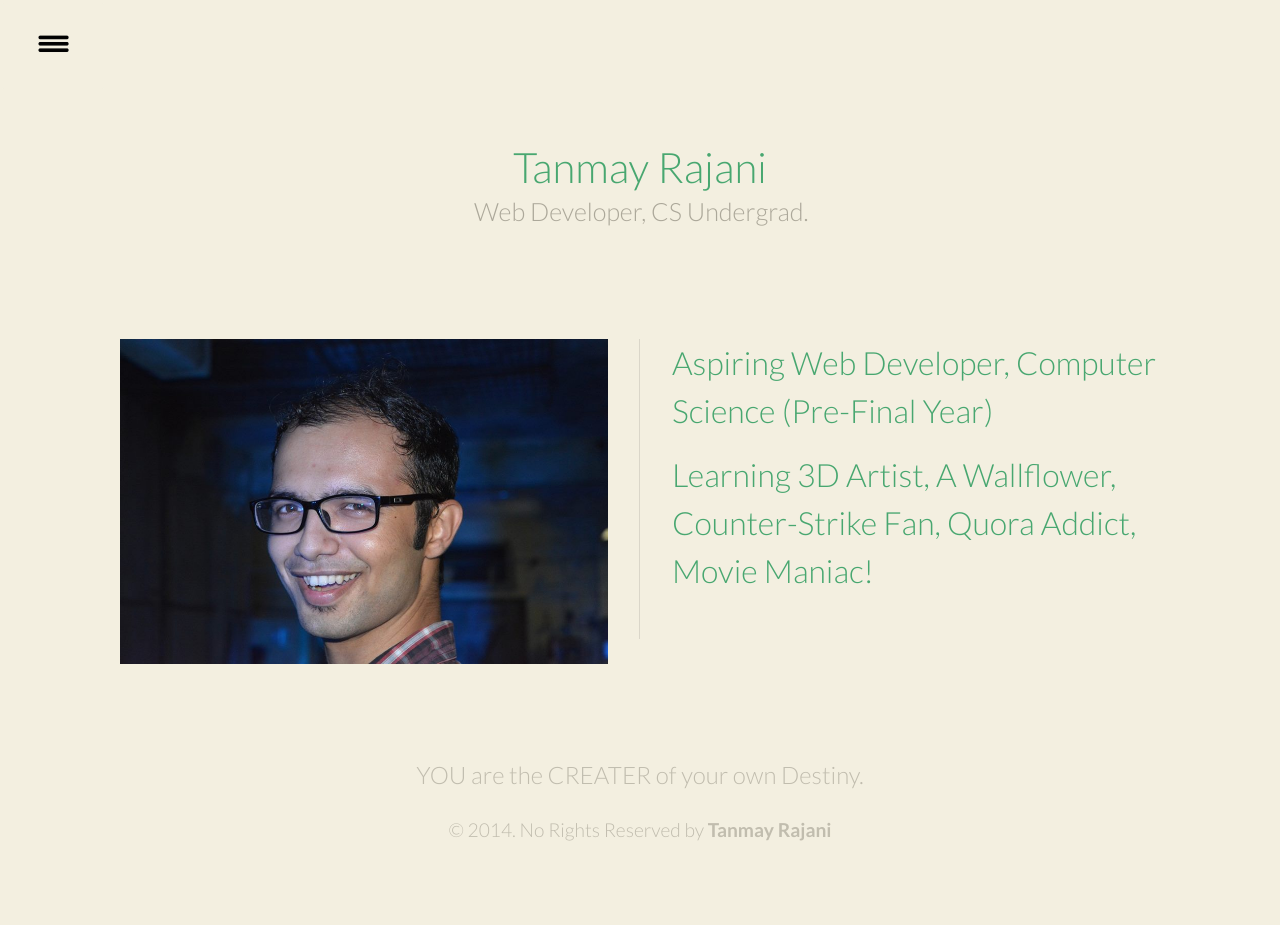
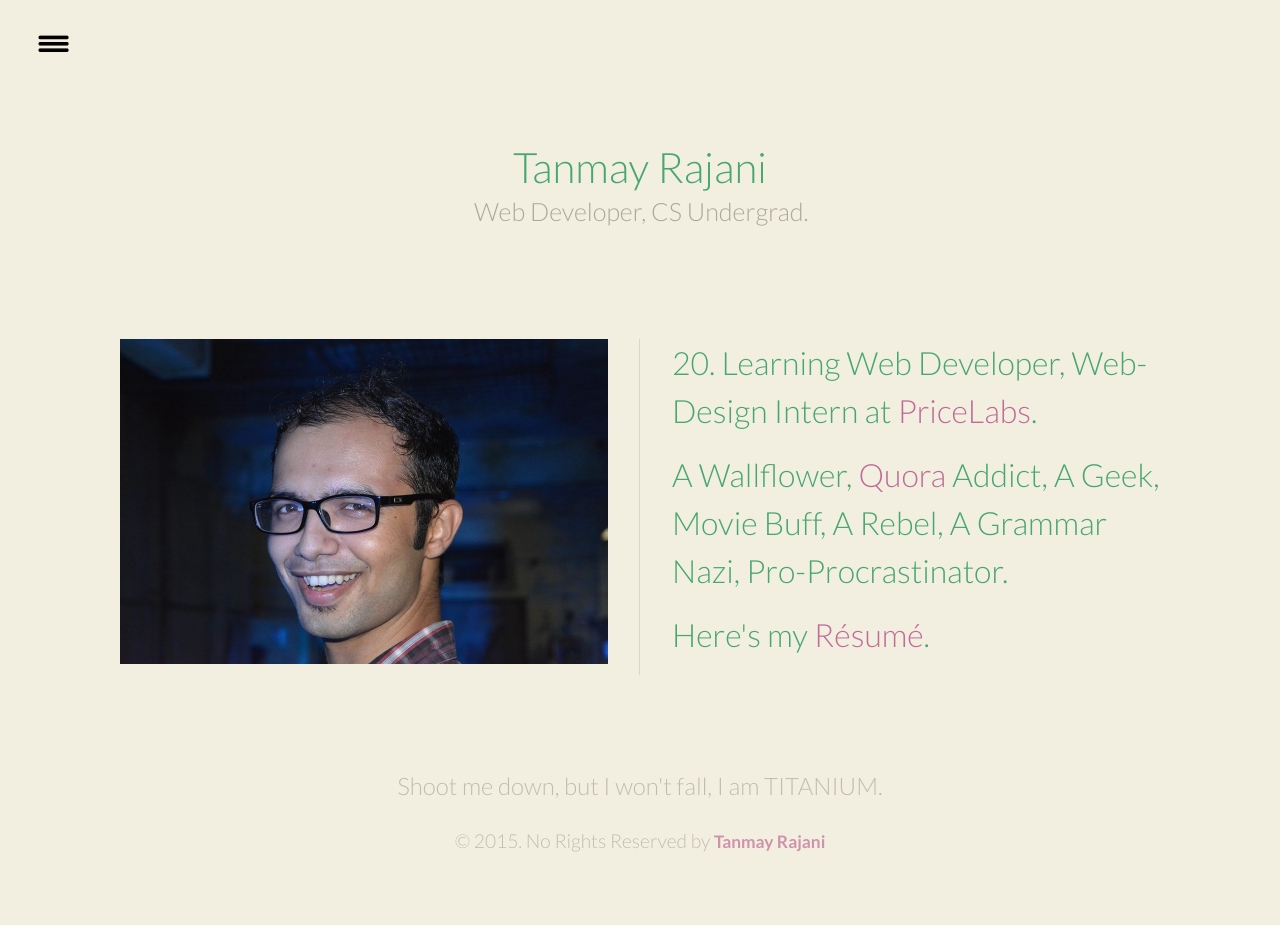
Before and after one commit to tanmayrajani/tanmayrajani.github.io, a PHP site: page / in a window 1280 px wide. Run offline with PHP 8.4, Linux system fonts and the light colour scheme.

Commit message:
homepage of my portfolio changes

```diff
--- a/css/demo.css
+++ b/css/demo.css
@@ -10,7 +10,7 @@ body {
 
 a {
 	text-decoration: none;
-	color: #48a770;
+	color: rgb(192, 107, 152);
 	outline: none;
 }
 
@@ -73,6 +73,7 @@ a:hover, a:focus {
 	text-align: left;
 }
 
+
 .column p {
 	font-weight: 300;
 	font-size: 2em;
@@ -86,7 +87,6 @@ a:hover, a:focus {
        color: #990000;
 }
 
-/* Works in Safari */
 ::selection {
        background-color: #FFA;
        color: #990000;
--- a/index.html
+++ b/index.html
@@ -17,16 +17,15 @@
 		<div id="st-container" class="st-container">
 			<div class="st-pusher">
 				<nav class="st-menu st-effect-8" id="menu-8">
-					<h2 class="icon icon-stack">Some Links!</h2>
+					<h2 class="icon icon-stack">Projects Done!</h2>
 					<ul>
 						<li><a target="_blank" href="https://chrome.google.com/webstore/detail/download-quora-answers/bdgpecgjndjdnljbbfkboidecmbmaioo">Download Quora Answers (Chrome Extension)</a></li>
-						<li><a target="_blank" href="http://10maysite.esy.es/checker.php">Internal Exam's Marks Analyzer</a></li>
+						<li><a target="_blank" href="http://felicific.org/2014">Felicific '14 Website</a></li>
+						<li><a target="_blank" href="http://ddit.ac.in/csi">CSI DDU Student Branch Website</a></li>
+						<li><a target="_blank" href="http://felicific.org/2015">Felicific '15 Website</a></li>
+						<li><a target="_blank" href="http://pricelabs.co">PriceLabs Website Redesign as Intern</a></li>
 						<li><a target="_blank" href="http://tanmayrajani.github.io/15-puzzle">15 Puzzle Game</a></li>
 						<li><a target="_blank" href="https://www.youtube.com/channel/UCuVImn_IO0vvubOwQpFN43g">YouTube Animation Channel</a></li>
-						<li><a target="_blank" href="https://www.quora.com/Tanmay-Rajani">Quora</a></li>
-						<li><a target="_blank" href="https://www.facebook.com/tanmay.rajani">Facebook</a></li>
-						<li><a target="_blank" href="https://twitter.com/rajani_tanmay">Twitter</a></li>
-						<li><a target="_blank" href="http://in.linkedin.com/pub/tanmay-rajani/64/568/871/">LinkedIn</a></li>
 					</ul>
 				</nav>
 				<div class="st-content">
@@ -44,12 +43,13 @@
 								<img class="column" src="final.jpg" alt="">
 
 							<div class="column">
-								<p>Aspiring Web Developer, Computer Science (Pre-Final Year)</p>
-								<p>Learning 3D Artist, A Wallflower, Counter-Strike Fan, Quora Addict, Movie Maniac!</p>
+								<p>20. Learning Web Developer, Web-Design Intern at <a target="_blank" href="http://pricelabs.co">PriceLabs</a>.</p>
+								<p>A Wallflower, <a target="_blank" href="http://quora.com/tanmay.rajani">Quora</a> Addict, A Geek, Movie Buff, A Rebel, A Grammar Nazi, Pro-Procrastinator.</p>
+								<p>Here's my <a href="http://bit.ly/tanmay_resume">Résumé</a>.</p>
 							</div>
 							<div class="info">
-								<p>YOU are the CREATER of your own Destiny.</p>
-								<small>&copy; 2014. No Rights Reserved by <b>Tanmay Rajani</b></small>
+								<p>Shoot me down, but I won't fall, I am TITANIUM.</p>
+								<small>&copy; 2015. No Rights Reserved by <a href="https://facebook.com/tanmay.rajani">Tanmay Rajani</a></small>
 							</div>
 						</div>
 					</div>
```
Also changed, not shown: felicific15/js/technical.json.
